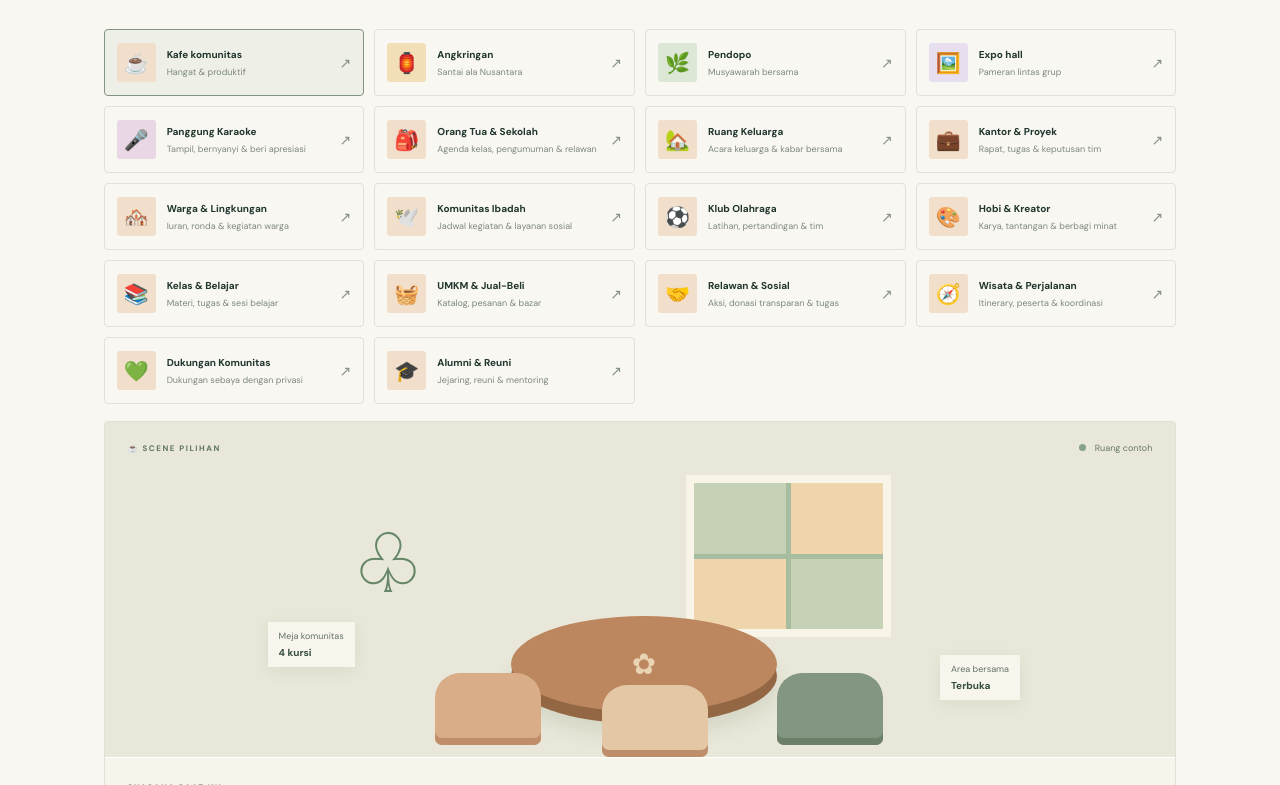
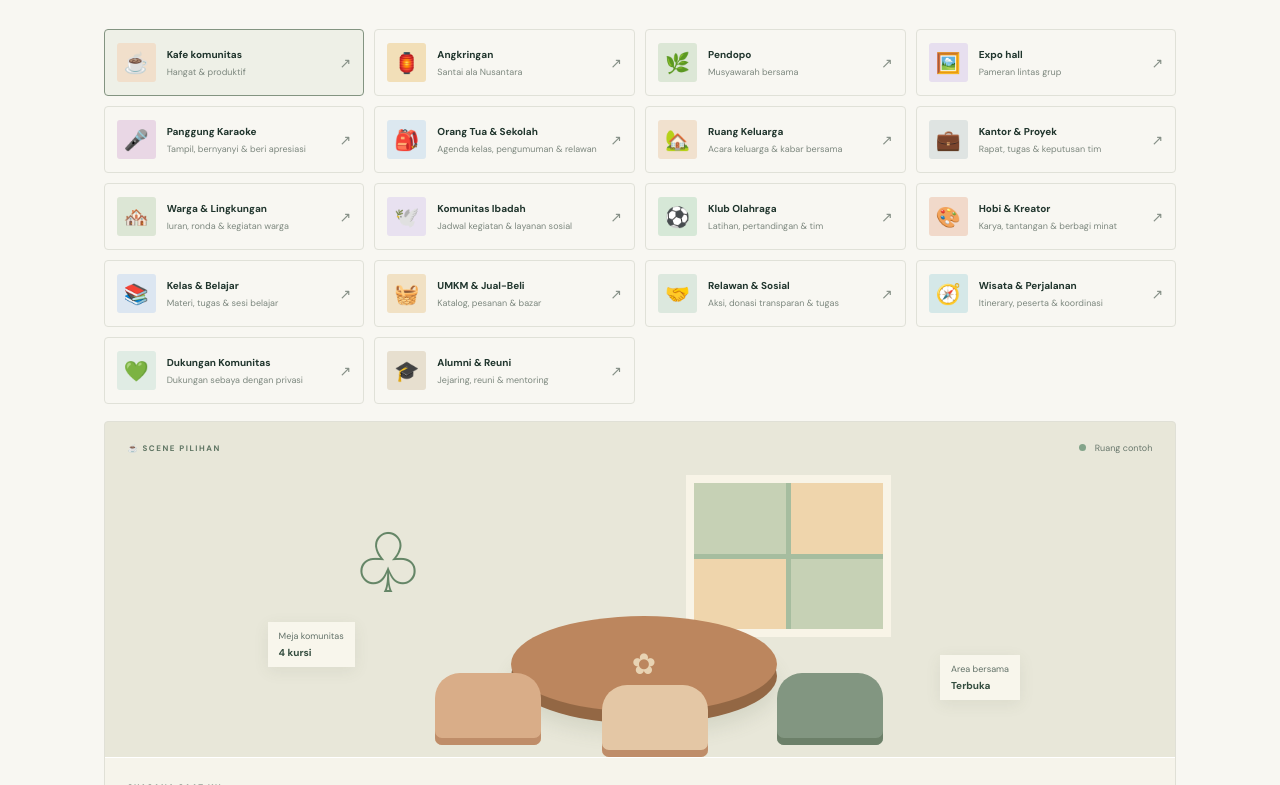
Before and after one commit to n30AK/RUANG-KITA, a Next.js app: page / in a window 1280 px wide. Shown: the part 1015-1800 px from the top of the page. Built offline with nearby package versions, Linux system fonts and the light colour scheme.

Commit message:
style: add contextual community scene palettes

```diff
--- a/app/globals.css
+++ b/app/globals.css
@@ -184,3 +184,26 @@ h1 em,h2 em{font-family:var(--serif);font-weight:400;color:#b66f4f;letter-spacin
 .art-plum{background:linear-gradient(145deg,#ead5e6,#c9a9ca)}.art-plum .room-emoji{filter:drop-shadow(0 10px 12px #633e6222)}
 .karaoke-note{display:block!important;color:#80547d!important;line-height:1.6;margin-top:8px;font-size:9px!important}
 @media(max-width:720px){.preview-karaoke .preview-center:after{font-size:8px;padding:7px 9px;top:14%}}
+
+/* Additional community scene palette presets; visual-only prototypes. */
+.scene-school{background:#dce8f0;color:#35536a}.scene-family{background:#f1e1ce;color:#855b3e}
+.scene-office{background:#dfe4e2;color:#40534d}.scene-neighborhood{background:#dce6d5;color:#45634a}
+.scene-worship{background:#e8e1f0;color:#67567f}.scene-sports{background:#d6e8d7;color:#386347}
+.scene-hobby{background:#f1d9ca;color:#8c5745}.scene-learning{background:#dce6f1;color:#405d83}
+.scene-umkm{background:#f1e1c4;color:#8a6031}.scene-volunteer{background:#dce8de;color:#3f6b50}
+.scene-travel{background:#d5e8e8;color:#3f6a6a}.scene-health{background:#e0ece4;color:#4b6d5a}
+.scene-alumni{background:#e7dfcf;color:#77664a}
+.preview-school{background:radial-gradient(ellipse at 50% 30%,#f7f7e8,#cddfe8)}
+.preview-family{background:radial-gradient(ellipse at 50% 30%,#fff0d8,#e5c6a9)}
+.preview-office{background:radial-gradient(ellipse at 50% 30%,#f5f4ed,#ccd8d2)}
+.preview-neighborhood{background:radial-gradient(ellipse at 50% 30%,#f0f4dd,#c9ddc2)}
+.preview-worship{background:radial-gradient(ellipse at 50% 30%,#f6effb,#d7c9e6)}
+.preview-sports{background:radial-gradient(ellipse at 50% 30%,#eff8e8,#c2ddc4)}
+.preview-hobby{background:radial-gradient(ellipse at 50% 30%,#fff0e6,#eac5b1)}
+.preview-learning{background:radial-gradient(ellipse at 50% 30%,#eff5ff,#c6d8ee)}
+.preview-umkm{background:radial-gradient(ellipse at 50% 30%,#fff3d8,#e6d0a8)}
+.preview-volunteer{background:radial-gradient(ellipse at 50% 30%,#f1f7e9,#c8ddcc)}
+.preview-travel{background:radial-gradient(ellipse at 50% 30%,#e9f8f5,#bddedc)}
+.preview-health{background:radial-gradient(ellipse at 50% 30%,#f0f8f1,#cde1d3)}
+.preview-alumni{background:radial-gradient(ellipse at 50% 30%,#faf0dc,#d9c9a9)}
+.art-sky{background:linear-gradient(145deg,#dce8f0,#a9c8d8)}
```
